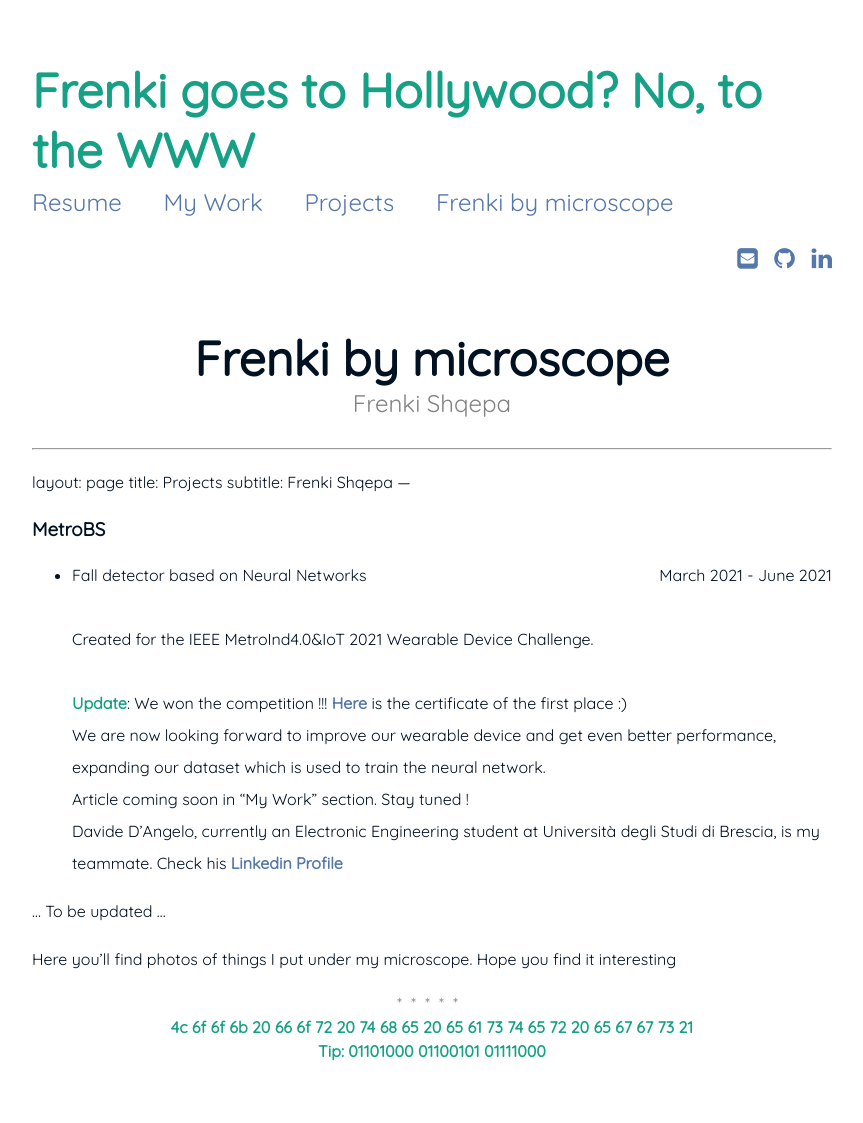
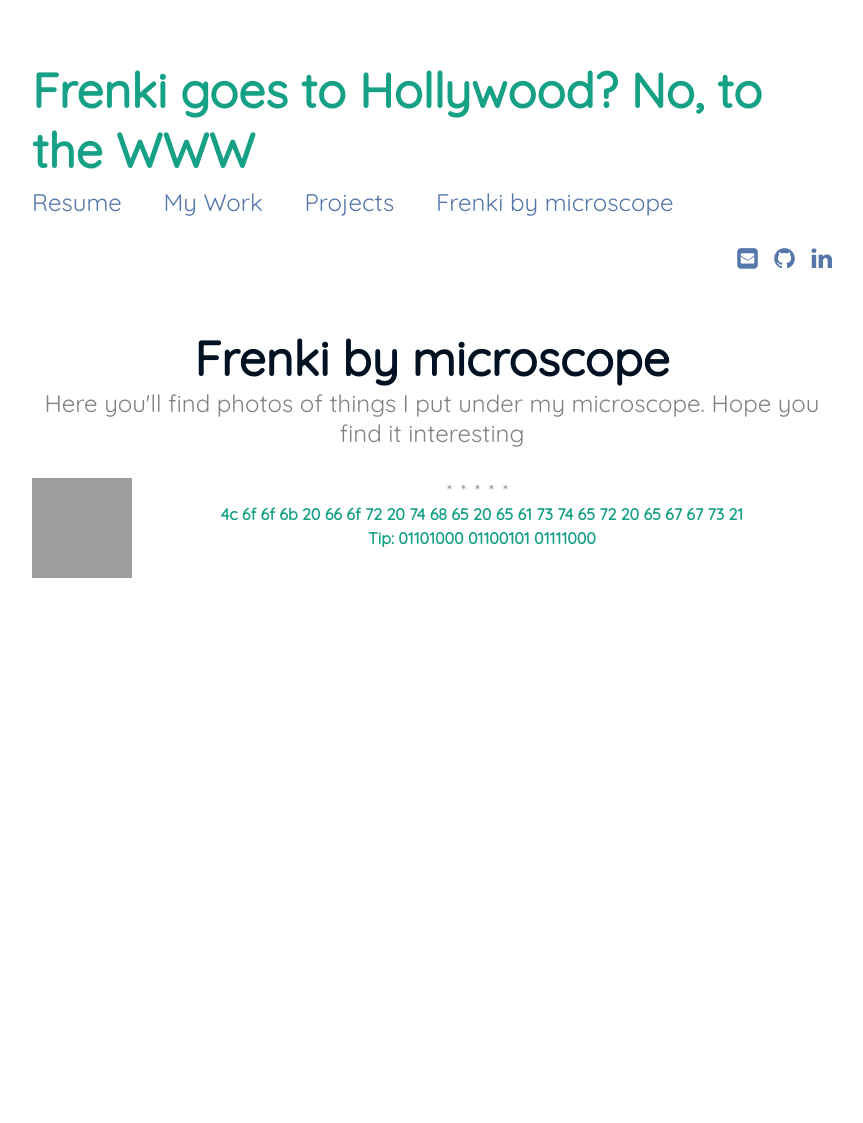
Before and after one commit to FreShq99/frenkishqepa.com, a Jekyll site: the page built from gallery.md, in a window 1280 px wide. Shown: the whole page, without its empty margins (208-1071 px from the left). Built offline with Jekyll 4.4.1, drawn with Linux system fonts in a browser that asks for light colours; after the commit the page ends 900 px from its top, so only the background shows below that; grey boxes are pictures that could not be loaded.

Commit message:
Update gallery.md

```diff
--- a/gallery.md
+++ b/gallery.md
@@ -1,26 +1,7 @@
 ---
 layout: page
 title: Frenki by microscope
-subtitle: Frenki Shqepa
+subtitle: Here you'll find photos of things I put under my microscope. Hope you find it interesting
 ---
 
----
-layout: page
-title: Projects
-subtitle: Frenki Shqepa
----
-
-
-### MetroBS
-- Fall detector based on Neural Networks <span style="float: right; ">March 2021 - June 2021</span>
-<br/>Created for the IEEE MetroInd4.0&IoT 2021 Wearable Device Challenge.
-<br/>**Update**: We won the competition !!! [Here](https://drive.google.com/file/d/1QnfsOkYyCZfwIgRZQGb566gBPrOZJ34J/view) is the certificate of the first place :)
-<br/>We are now looking forward to improve our wearable device and get even better performance, expanding our dataset which is used to train the neural network.
-<br/>Article coming soon in "My Work" section. Stay tuned !
-<br/>Davide D'Angelo, currently an Electronic Engineering student at Università degli Studi di Brescia, is my teammate. Check his [Linkedin Profile](https://www.linkedin.com/in/davide-d-angelo-147447115/)
-
-... To be updated ...
-
-
-
-Here you'll find photos of things I put under my microscope. Hope you find it interesting
+<img align="left" width="100" height="100" src="http://www.fillmurray.com/100/100">
```
